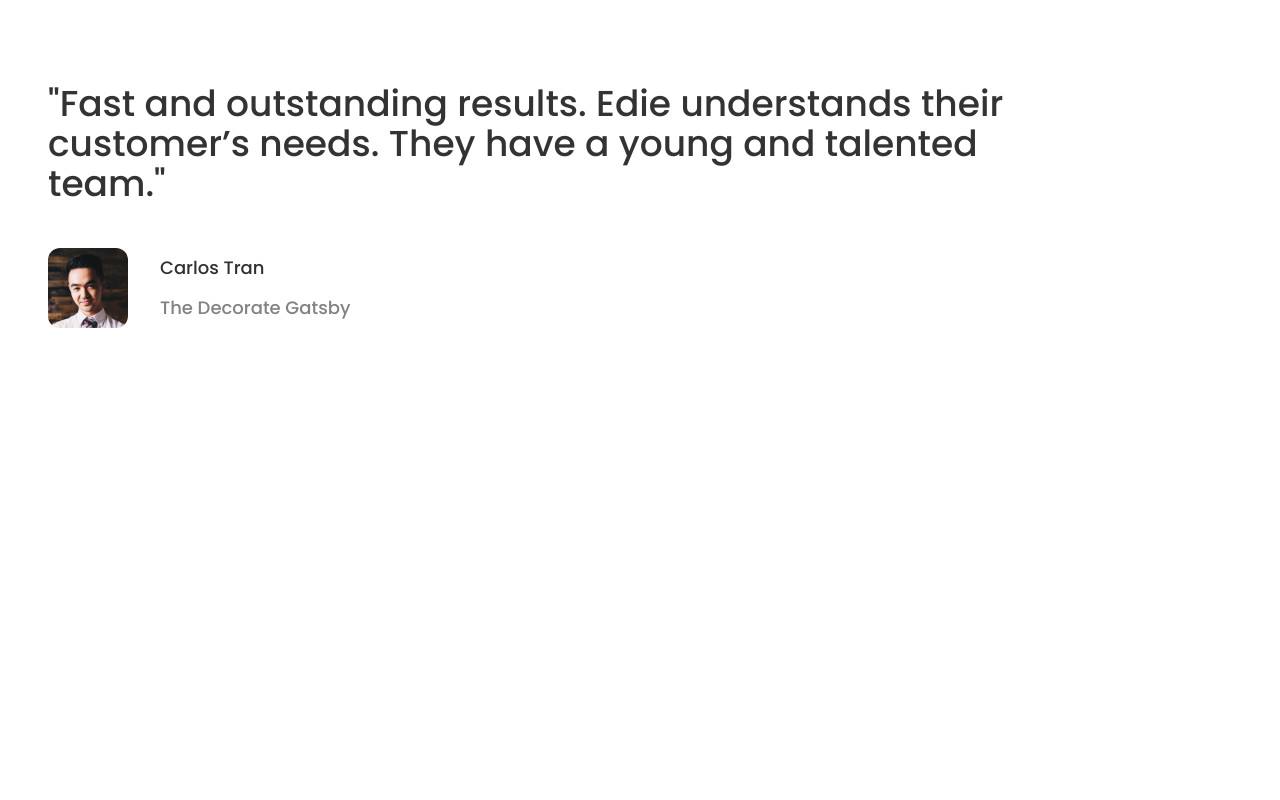
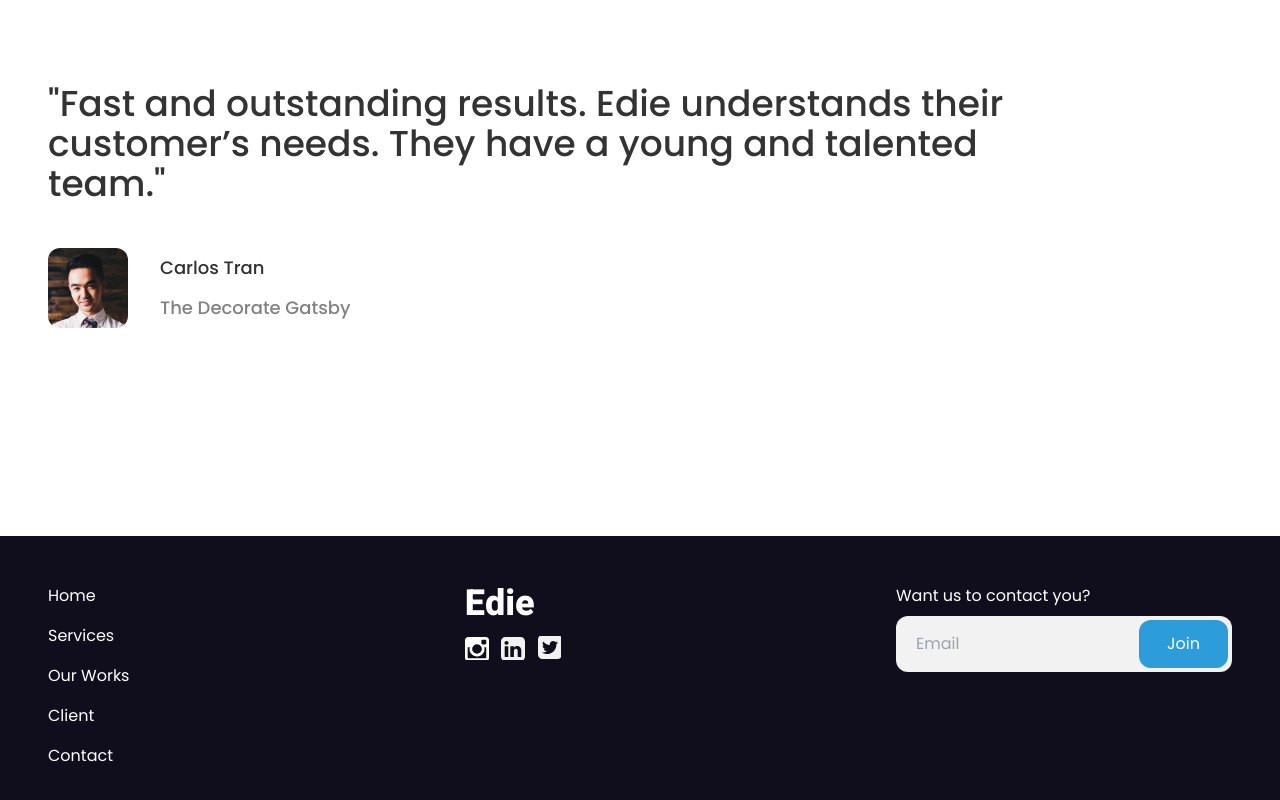
Before and after one commit to farhaan-mukarram/dev-challenges-edie-homepage, a React (Vite) app: page / in a window 1280 px wide. Shown: the part 5224-6024 px from the top of the page. Before the commit the page ends 5552 px from the top, so only its background shows below. Built offline with nearby package versions, Linux system fonts and the light colour scheme.

Commit message:
feat: add footer

```diff
--- a/src/App.tsx
+++ b/src/App.tsx
@@ -1,13 +1,17 @@
 import Container from "./components/Container";
+import Footer from "./components/Footer";
 import Main from "./components/Main";
 import Navbar from "./components/Navbar";
 
 const App = () => {
   return (
-    <Container>
-      <Navbar />
-      <Main />
-    </Container>
+    <>
+      <Container>
+        <Navbar />
+        <Main />
+      </Container>
+      <Footer />
+    </>
   );
 };
 
--- /dev/null
+++ b/src/components/Footer/index.tsx
@@ -0,0 +1,70 @@
+import instagramSocial from "../../assets/icons/instagram.svg";
+
+import twitterSocial from "../../assets/icons/twitter.svg";
+import linkedInSocial from "../../assets/icons/linkedin.svg";
+
+const footerNavLinks = ["Home", "Services", "Our Works", "Client", "Contact"];
+
+const socialLinks = [
+  { link: "instagram", image: instagramSocial },
+  { link: "linkedin", image: linkedInSocial },
+  { link: "twitter", image: twitterSocial },
+];
+
+const Footer = () => {
+  return (
+    <footer className="bg-[#100E1D] mt-52">
+      <div className="flex justify-between p-12 mx-auto max-w-7xl">
+        <nav>
+          <ul className="flex flex-col space-y-4 text-white">
+            {footerNavLinks.map((link) => (
+              <li key={link}>{link}</li>
+            ))}
+          </ul>
+        </nav>
+
+        <div className="flex flex-col space-y-3">
+          <h2 className="text-4xl font-extrabold text-white font-heebo">
+            Edie
+          </h2>
+
+          <div className="flex items-center space-x-3">
+            {socialLinks.map(({ link, image }) => (
+              <a href="#" key={link}>
+                <img src={image} alt={`${link}-social-icon`} />
+              </a>
+            ))}
+          </div>
+        </div>
+
+        <div className="flex flex-col gap-y-2">
+          <p className="text-white">Want us to contact you?</p>
+
+          <form
+            className="relative flex items-center overflow-hidden"
+            onSubmit={(event) => event?.preventDefault()}
+          >
+            <input
+              required
+              type="email"
+              name="email"
+              id="email"
+              className="bg-[#F2F2F2] rounded-xl py-4 pl-5 w-full"
+              placeholder="Email"
+            />
+
+            <button
+              type="submit"
+              value="Join"
+              className="bg-[#2D9CDB] text-white py-3 px-7 rounded-xl w-max absolute top-1 bottom-1 right-1 my-auto"
+            >
+              Join
+            </button>
+          </form>
+        </div>
+      </div>
+    </footer>
+  );
+};
+
+export default Footer;
```
